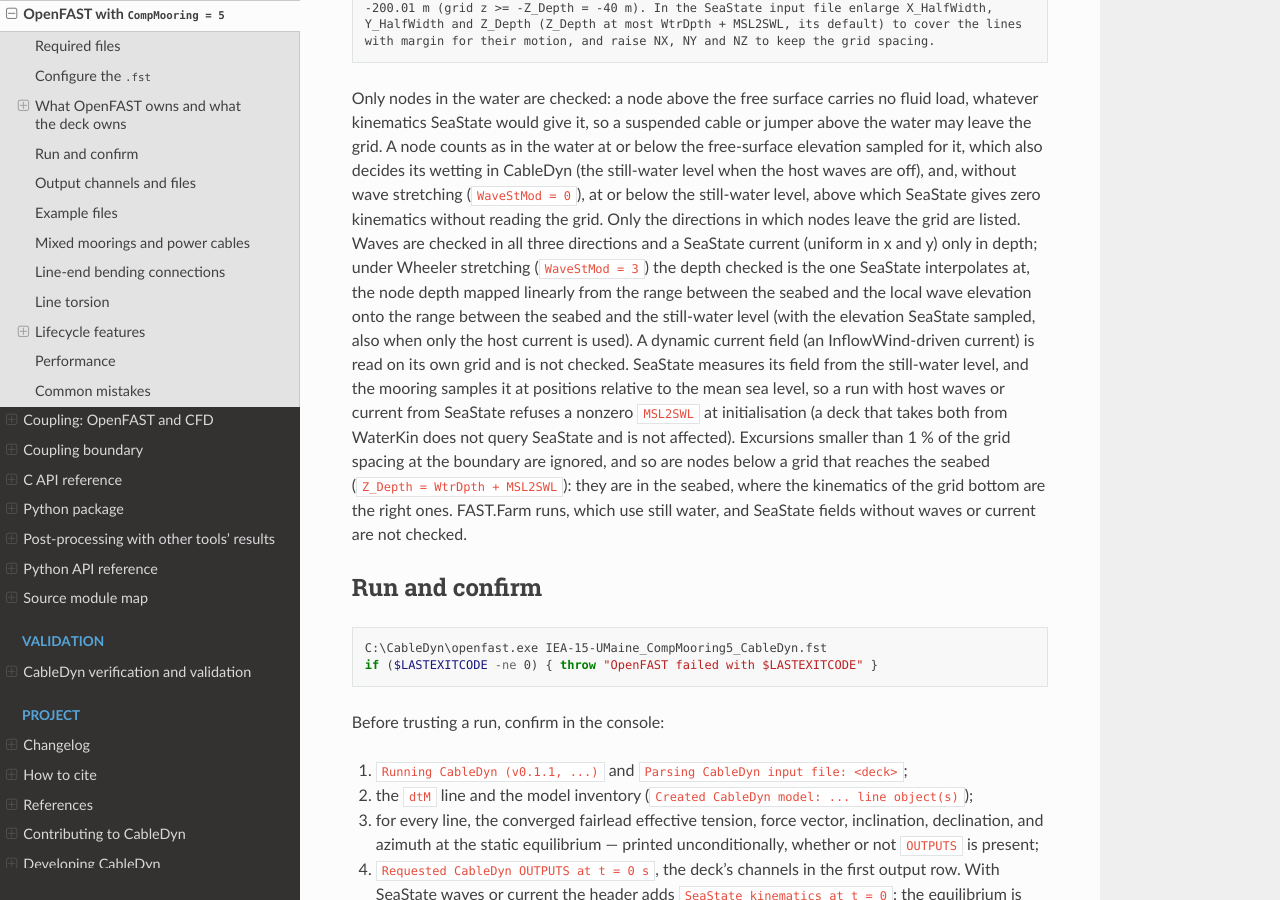
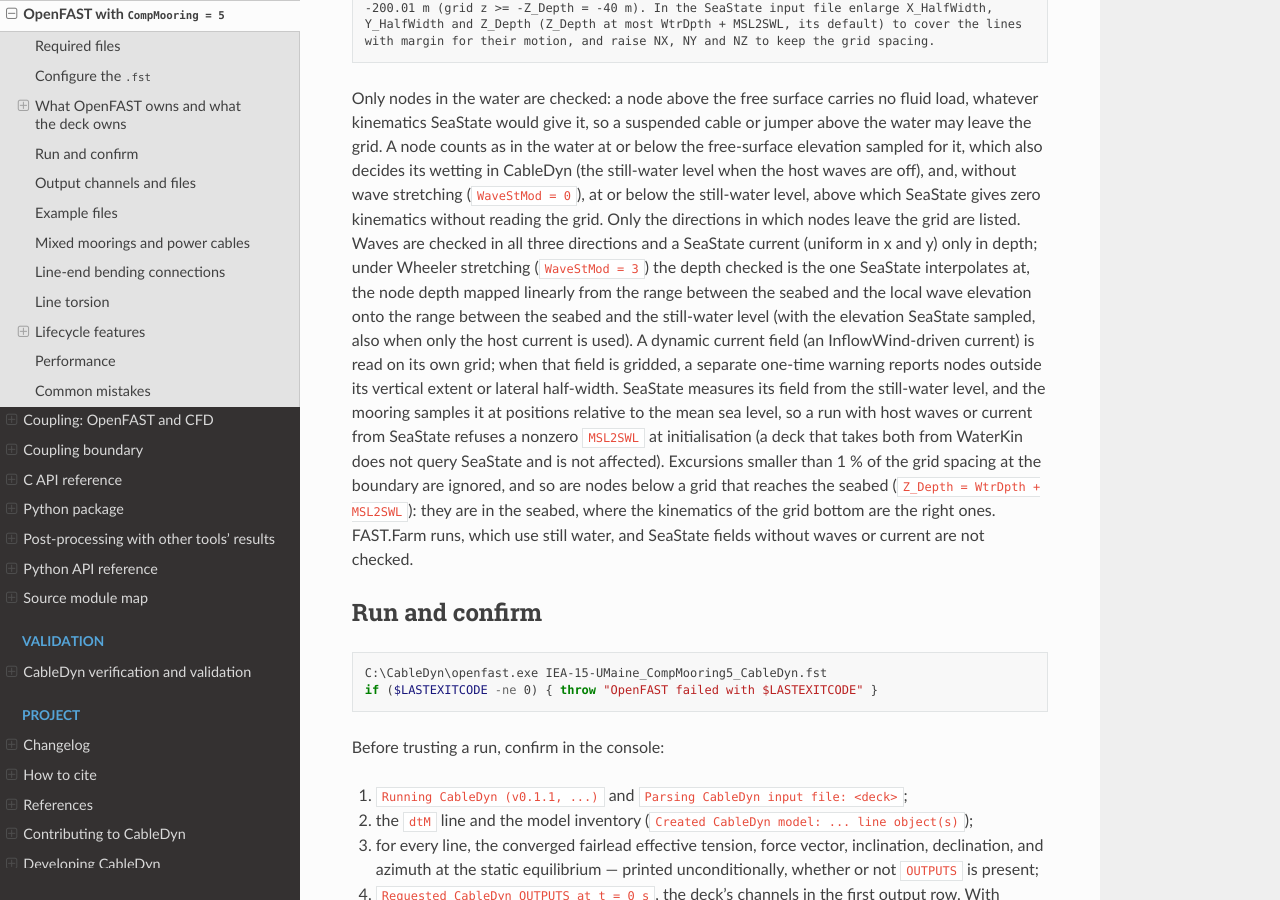
Before and after one commit to SMI-Lab-Inha/CableDyn, a Sphinx documentation site: the page built from doc/openfast.rst, in a window 1280 px wide and 900 px high, scrolled down 2975 px. Built offline with Sphinx 7.4.7 and the Read the Docs theme 3.1.0, drawn with Linux system fonts in a browser that asks for light colours.

Commit message:
feat(openfast): warn when nodes lie outside an InflowWind current grid
A dynamically populated current field (an InflowWind-driven MHK
current) is read on its own field, at the node position raised by the
water depth, not on the SeaState grid, so the SeaState grid check did
not cover it. For a gridded (Grid3D) current field the shell now also
checks the submerged sampling nodes against the field's vertical extent
[GridBase, GridBase + 2 ZHWid] and lateral half-width (in the field's
frame when the box is rotated) and warns once, with the farthest
excursion. Other field types have no extent to check.

Signed-off-by: Jae Hoon Seo <jaehoon.seo@inha.ac.kr>

```diff
--- a/doc/openfast.rst
+++ b/doc/openfast.rst
@@ -154,7 +154,8 @@
 linearly from the range between the seabed and the local wave elevation onto the range between
 the seabed and the still-water level (with the elevation SeaState sampled, also when only the
 host current is used). A dynamic current field (an InflowWind-driven current) is read on its
-own grid and is not checked. SeaState measures its field from the still-water level, and the
+own grid; when that field is gridded, a separate one-time warning reports nodes outside its
+vertical extent or lateral half-width. SeaState measures its field from the still-water level, and the
 mooring samples it at positions relative to the mean sea level, so a run with host waves or
 current from SeaState refuses a nonzero ``MSL2SWL`` at initialisation (a deck that takes
 both from WaterKin does not query SeaState and is not affected). Excursions smaller than
```
Also changed, not shown: 1 other file.
